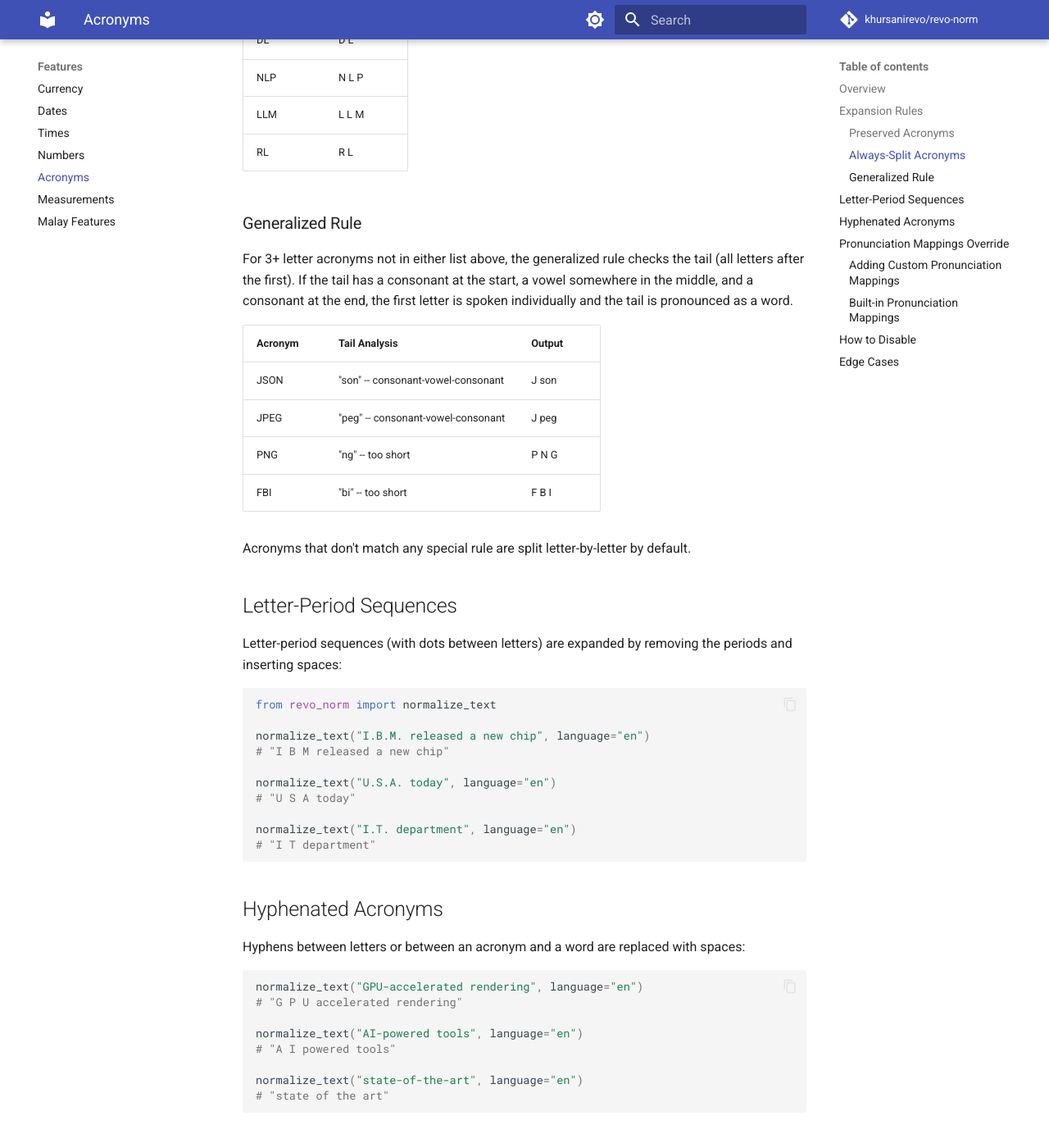
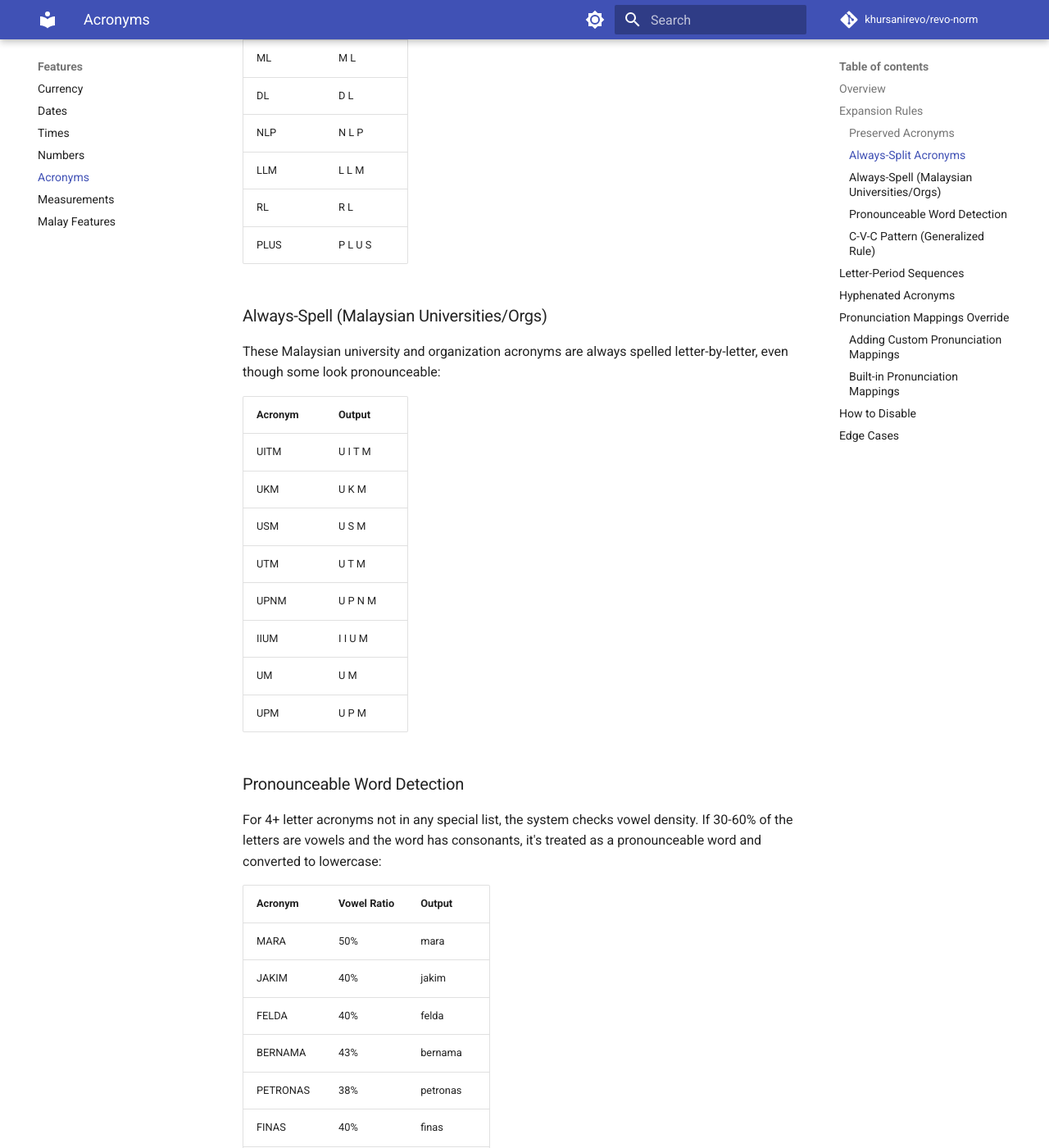
Before and after one commit to khursanirevo/revo-norm, an MkDocs documentation site: the page built from docs/features/acronyms.md, in a window 1280 px wide and 1400 px high, scrolled down 1385 px. Shown: the whole window at 82% size. Built offline with MkDocs 1.6.1 and Material for MkDocs 9.7.7, drawn with Linux system fonts in a browser that asks for light colours; comment, search, counter and statistics services are not loaded; some of the changed text lies outside the part shown.

Commit message:
docs: update acronyms doc with Malaysian org rules
- Add always-spell and pronounceable word detection sections
- Remove stale AMN/JSM/PSM entries from pronunciation mappings
- Update length limit from 2-6 to 2-10
- Fix YOLO example (now blocked by TTS-only validation)
- Add PLUS to always-split list

````diff
--- a/docs/features/acronyms.md
+++ b/docs/features/acronyms.md
@@ -13,8 +13,10 @@ The `expand_acronym()` function applies rules in priority order:
 1. **Pronunciation mappings** -- applied first in the pipeline, before any other transformation (see below).
 2. **Preserved as-is** -- certain acronyms are kept unchanged (e.g., `NASA`).
 3. **Always split** -- specific tech acronyms are always split letter-by-letter.
-4. **Generalized rule** -- 3+ letter acronyms with a consonant-vowel-consonant pattern in the tail are partially pronounced.
-5. **Default** -- split all letters.
+4. **Always spell** -- Malaysian university/org acronyms that must be spelled out.
+5. **Pronounceable word** -- 4+ letter acronyms with 30-60% vowel density are pronounced as words.
+6. **C-V-C pattern** -- consonant-vowel-consonant tail pattern (e.g., `JSON` → `J son`).
+7. **Default** -- split all letters.
 
 ### Preserved Acronyms
 
@@ -39,10 +41,42 @@ These tech acronyms are always split letter-by-letter, regardless of pronounceab
 | NLP     | N L P   |
 | LLM     | L L M   |
 | RL      | R L     |
+| PLUS    | P L U S |
 
-### Generalized Rule
+### Always-Spell (Malaysian Universities/Orgs)
 
-For 3+ letter acronyms not in either list above, the generalized rule checks the tail (all letters after the first). If the tail has a consonant at the start, a vowel somewhere in the middle, and a consonant at the end, the first letter is spoken individually and the tail is pronounced as a word.
+These Malaysian university and organization acronyms are always spelled letter-by-letter, even though some look pronounceable:
+
+| Acronym | Output    |
+|---------|-----------|
+| UITM    | U I T M   |
+| UKM     | U K M     |
+| USM     | U S M     |
+| UTM     | U T M     |
+| UPNM    | U P N M   |
+| IIUM    | I I U M   |
+| UM      | U M       |
+| UPM     | U P M     |
+
+### Pronounceable Word Detection
+
+For 4+ letter acronyms not in any special list, the system checks vowel density. If 30-60% of the letters are vowels and the word has consonants, it's treated as a pronounceable word and converted to lowercase:
+
+| Acronym  | Vowel Ratio | Output      |
+|----------|-------------|-------------|
+| MARA     | 50%         | mara        |
+| JAKIM    | 40%         | jakim       |
+| FELDA    | 40%         | felda       |
+| BERNAMA  | 43%         | bernama     |
+| PETRONAS | 38%         | petronas    |
+| FINAS    | 40%         | finas       |
+| RAPID    | 40%         | rapid       |
+| BERNAS   | 33%         | bernas      |
+| PTPTN    | 0%          | P T P T N   |
+
+### C-V-C Pattern (Generalized Rule)
+
+For 3+ letter acronyms that don't match the pronounceable word check, the generalized rule checks the tail (all letters after the first). If the tail has a consonant at the start, a vowel somewhere in the middle, and a consonant at the end, the first letter is spoken individually and the tail is pronounced as a word.
 
 | Acronym | Tail Analysis | Output |
 |---------|---------------|--------|
@@ -119,38 +153,40 @@ normalize_text("iOS update", language="en")
 
 ### Adding Custom Pronunciation Mappings
 
+Mappings must represent **how a term sounds when spoken**, not what it stands for. The system validates against abbreviation expansions.
+
 ```python
 from revo_norm.pronunciation_mappings import add_custom_mapping
 from revo_norm import normalize_text
 
-# Add a custom mapping
-add_custom_mapping("YOLO", "you only live once", "en")
+# Add a pronunciation mapping
+add_custom_mapping("SQL", "sequel")
 
-normalize_text("YOLO approach", language="en")
-# "you only live once approach"
+normalize_text("Query the SQL database", language="en")
+# "Query the sequel database"
+
+# This will raise ValueError -- it's an expansion, not a pronunciation
+# add_custom_mapping("YOLO", "you only live once")
 ```
 
 Custom mappings apply globally (both languages) and are matched as whole words, case-insensitively.
 
 ### Built-in Pronunciation Mappings
 
-| Term   | Spoken Form         |
-|--------|---------------------|
-| GUI    | gooey               |
-| ASCII  | as key              |
-| IEEE   | I triple E          |
-| GIF    | gif                 |
-| WiFi   | why fi              |
-| iOS    | I O S               |
-| bias   | bai yers            |
-| Hj     | Haji                |
-| Hjh    | Hajah               |
-| Dr     | Doktor              |
-| Prof   | Profesor            |
-| Dato'  | Dato                |
-| AMN    | Ahli Mangku Negara  |
-| JSM    | Johan Setia Mahkota |
-| PSM    | Panglima Setia Mahkota |
+| Term   | Spoken Form  |
+|--------|--------------|
+| GUI    | gooey        |
+| ASCII  | as key       |
+| IEEE   | I triple E   |
+| GIF    | gif          |
+| WiFi   | why fi       |
+| iOS    | I O S        |
+| bias   | bai yers     |
+| Hj     | Haji         |
+| Hjh    | Hajah        |
+| Dr     | Doktor       |
+| Prof   | Profesor     |
+| Dato'  | Dato         |
 
 ## How to Disable
 
````
Also changed, not shown: other parts of docs/features/acronyms.md (+2 -2 lines).
